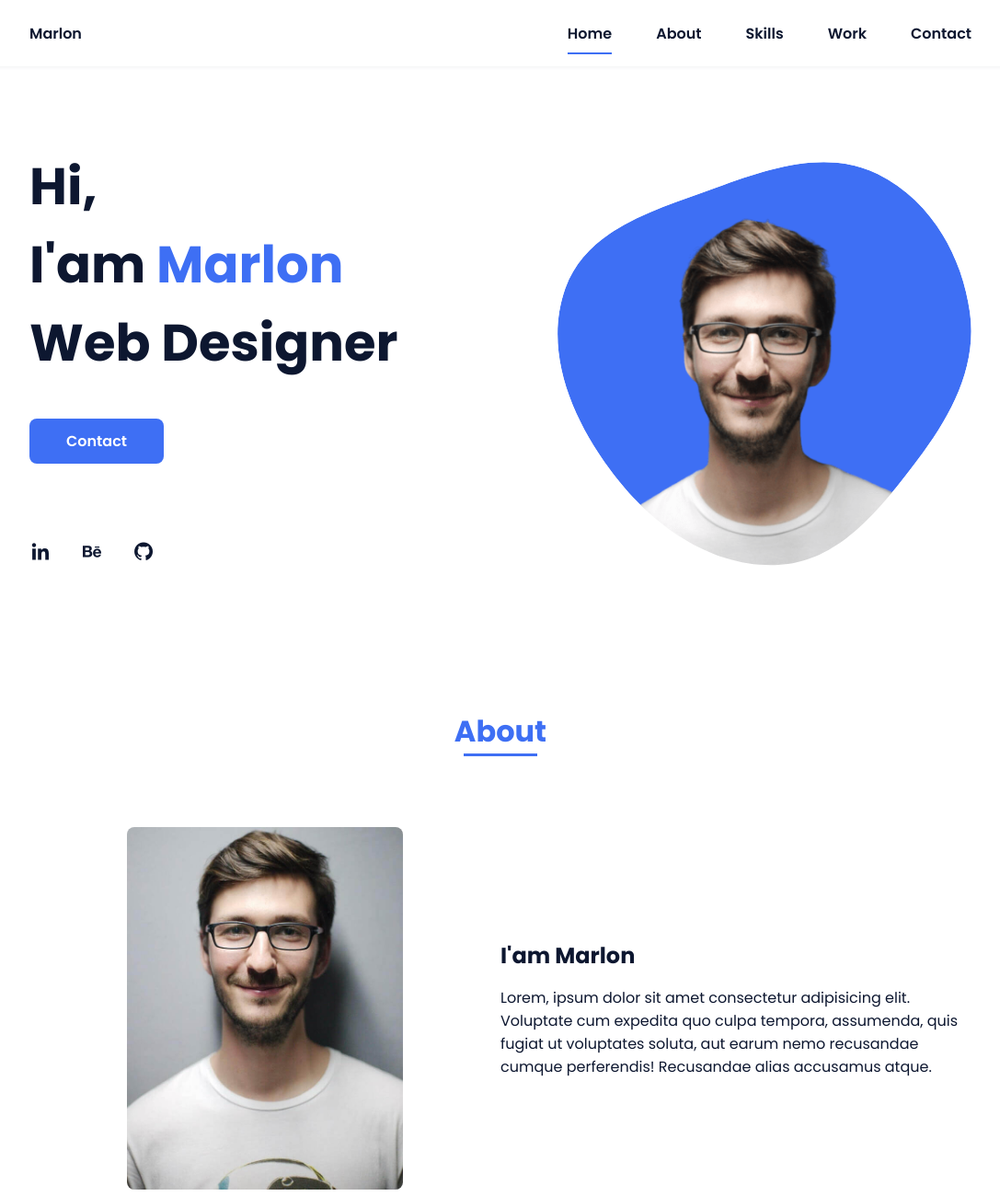
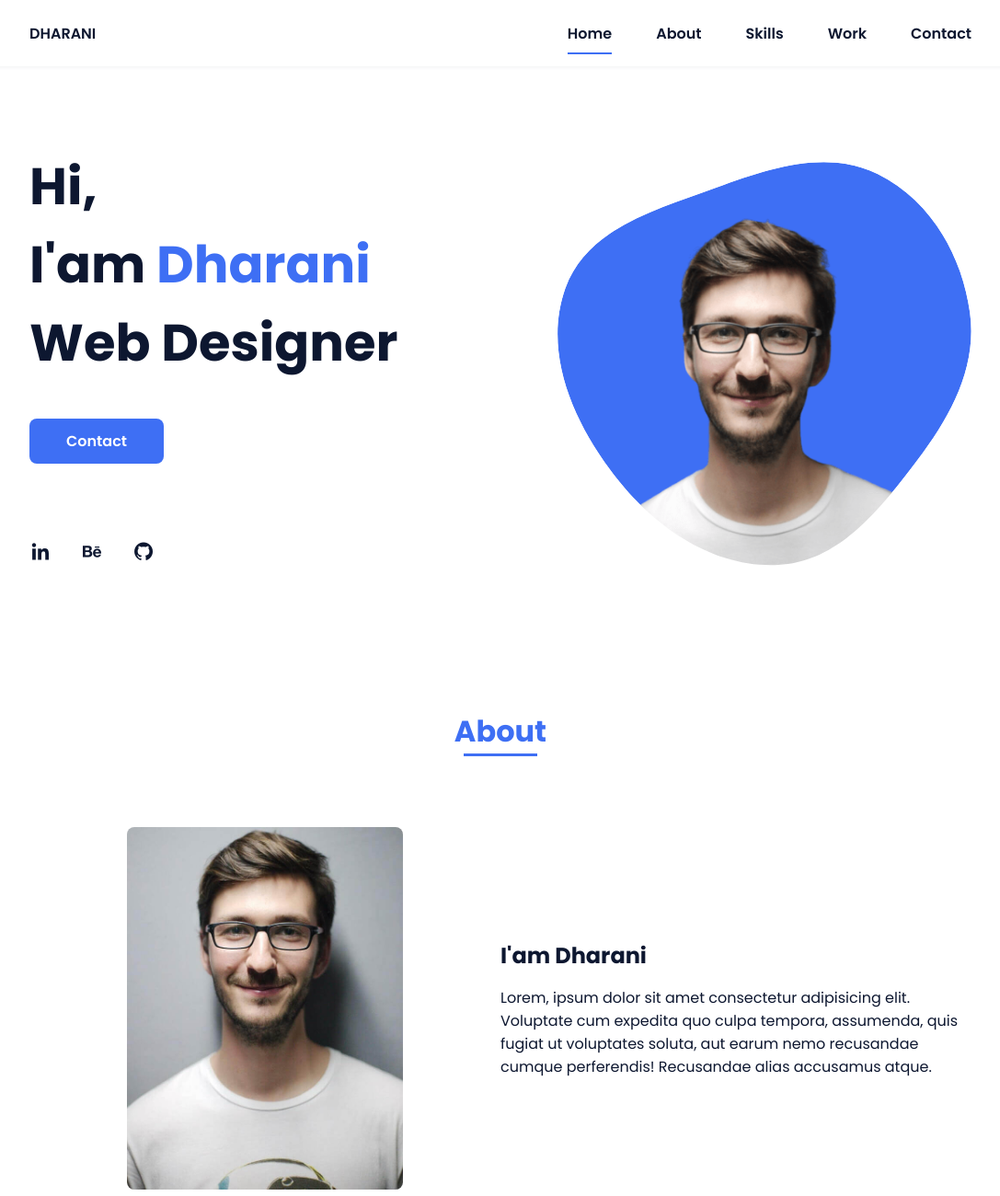
Before and after one commit to Dharani18012005/Portfolio, a plain HTML site: page index.html in a window 1280 px wide. Shown: the top 1300 px of the page at 92% size, without its empty margins (96-1183 px from the left). Drawn offline with nearby package versions, Linux system fonts and the light colour scheme.

Commit message:
Update index.html

```diff
--- a/index.html
+++ b/index.html
@@ -16,7 +16,7 @@
         <header class="l-header">
             <nav class="nav bd-grid">
                 <div>
-                    <a href="#" class="nav__logo">Marlon</a>
+                    <a href="#" class="nav__logo">DHARANI </a>
                 </div>
 
                 <div class="nav__menu" id="nav-menu">
@@ -39,7 +39,7 @@
             <!--===== HOME =====-->
             <section class="home bd-grid" id="home">
                 <div class="home__data">
-                    <h1 class="home__title">Hi,<br>I'am <span class="home__title-color">Marlon</span><br> Web Designer</h1>
+                    <h1 class="home__title">Hi,<br>I'am <span class="home__title-color">Dharani</span><br> Web Designer</h1>
 
                     <a href="#" class="button">Contact</a>
                 </div>
@@ -73,7 +73,7 @@
                     </div>
 
                     <div>
-                        <h2 class="about__subtitle">I'am Marlon</h2>
+                        <h2 class="about__subtitle">I'am Dharani</h2>
                         <p class="about__text">Lorem, ipsum dolor sit amet consectetur adipisicing elit. Voluptate cum expedita quo culpa tempora, assumenda, quis fugiat ut voluptates soluta, aut earum nemo recusandae cumque perferendis! Recusandae alias accusamus atque.</p>
                     </div>
                 </div>
```
